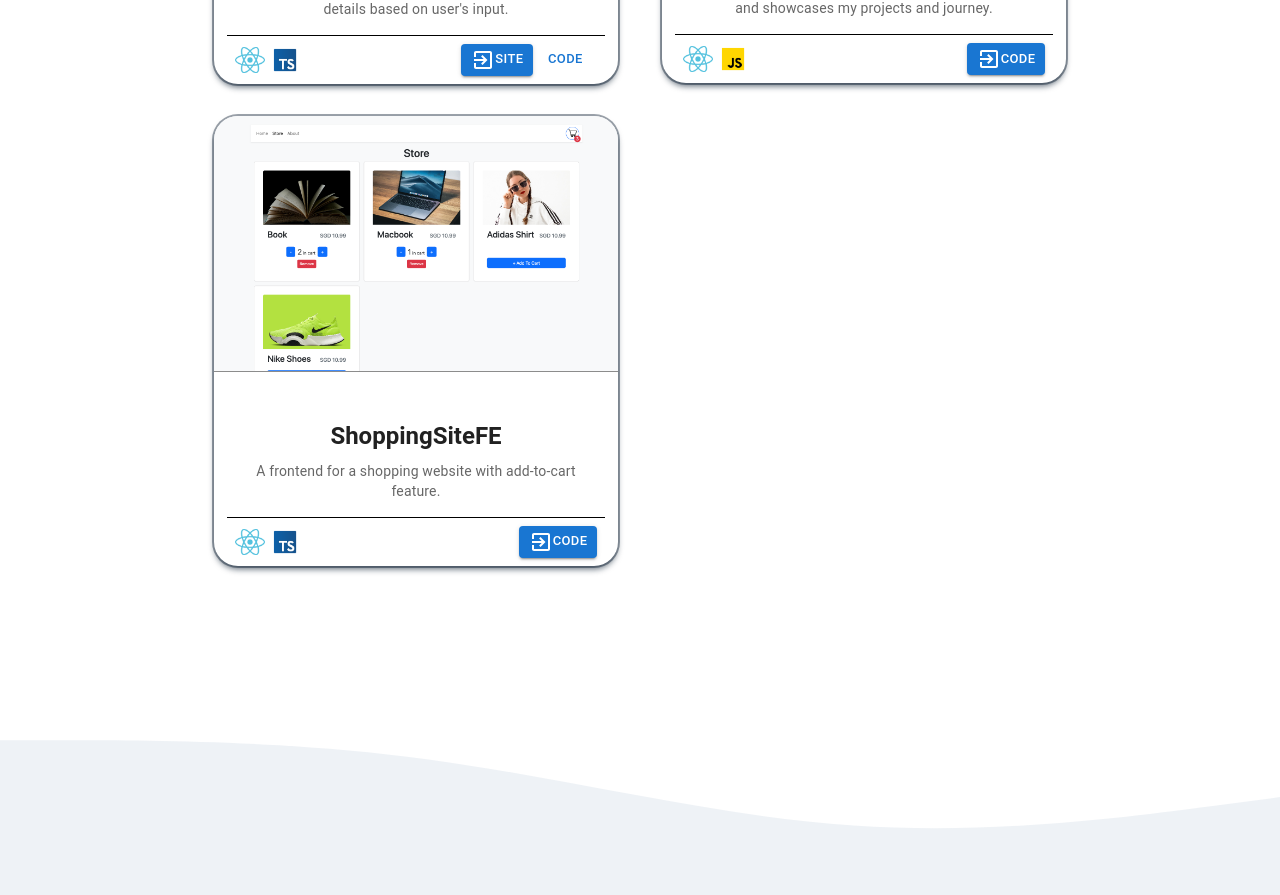
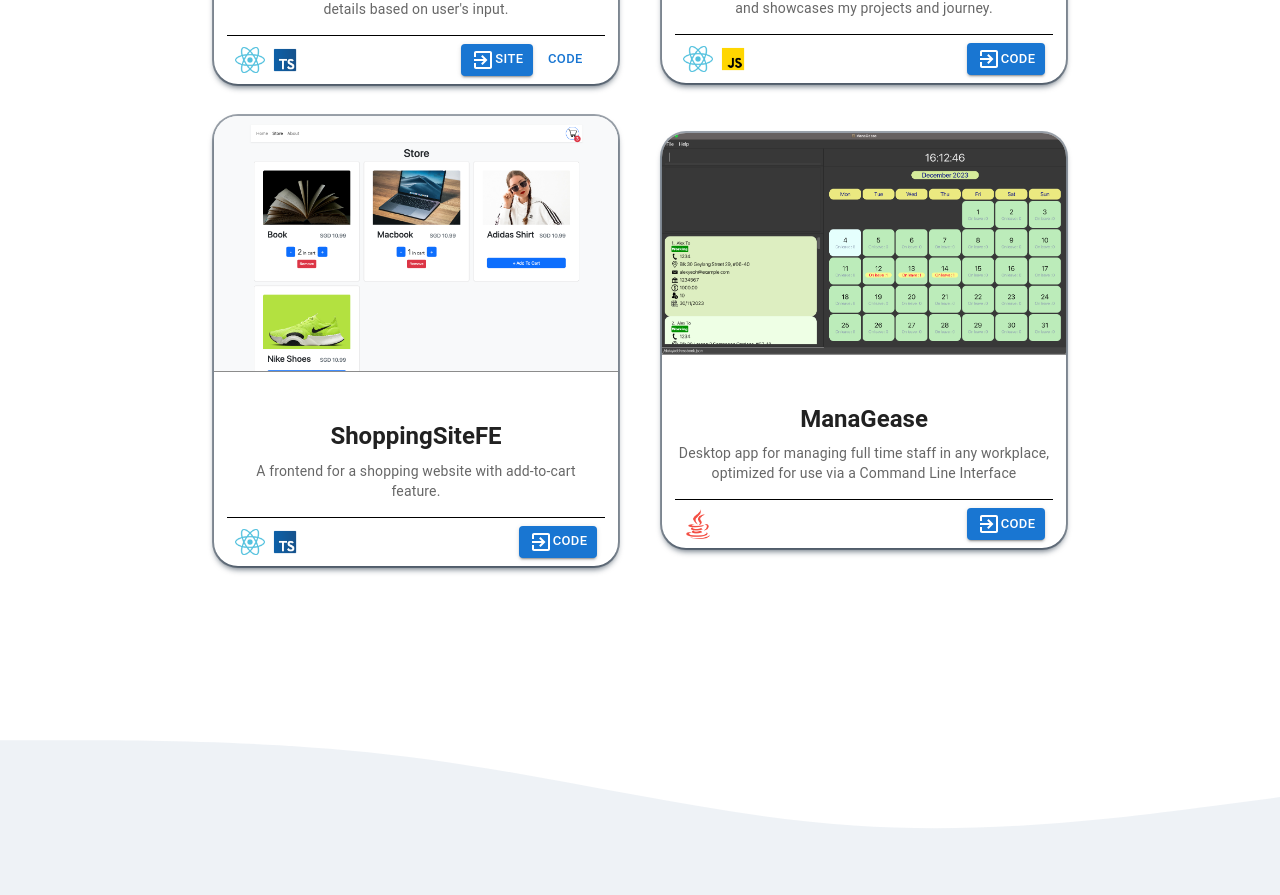
Before and after one commit to WeeMingQing/Portfolio, a React (Create React App) app: page / in a window 1280 px wide. Shown: the part 3319-4214 px from the top of the page. Built offline with nearby package versions, Linux system fonts and the light colour scheme; the HTML template or start-up script is replaced by a standard one.

Commit message:
Add new project

```diff
--- a/src/App.js
+++ b/src/App.js
@@ -703,6 +703,48 @@ function App() {
                 </CardActions>
               </Card>
             </Grid>
+            <Grid item xs={12} md={6} className="projects_grid_container">
+              <Card className="projects_card">
+                <CardMedia
+                  component="img"
+                  image="./ManaGease.png"
+                  className="projects_img_container"
+                />
+                <CardContent>
+                  <Typography
+                    gutterBottom
+                    variant="h5"
+                    component="div"
+                    fontWeight={"600"}
+                  >
+                    ManaGease
+                  </Typography>
+                  <Typography variant="body2" color="text.secondary">
+                  Desktop app for managing full time staff in any workplace, optimized for use via a Command Line Interface
+                  </Typography>
+                </CardContent>
+                <CardActions className="card_actions_component">
+                  <Box className="card_actions_component_main_container">
+                    <img src="./java.png" className="card_icon" />
+                  </Box>
+                  <Box className="projects_button_component">
+                    <Button
+                      variant="contained"
+                      size="small"
+                      className="proceed_to_site_btn"
+                      href="https://github.com/WeeMingQing/tp"
+                      target="_blank"
+                      rel="noreferrer"
+                    >
+                      <ExitToAppIcon className="projects_icon" />
+                      <Typography variant="h7" textAlign={"center"}>
+                        Code
+                      </Typography>
+                    </Button>
+                  </Box>
+                </CardActions>
+              </Card>
+            </Grid>
           </Grid>
         </Box>
         <Box className="container_separator">
```
Also changed, not shown: public/ManaGease.png (added).
